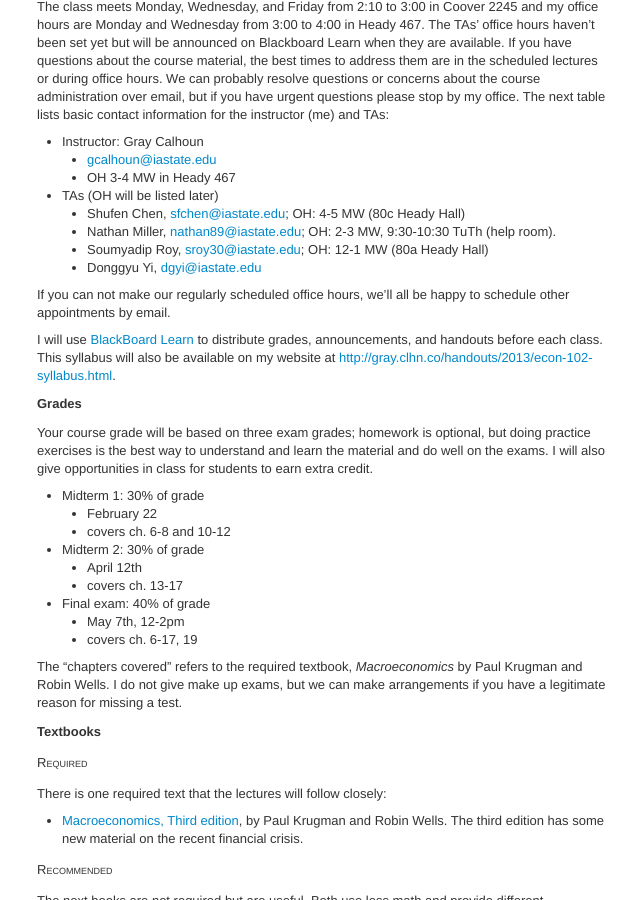
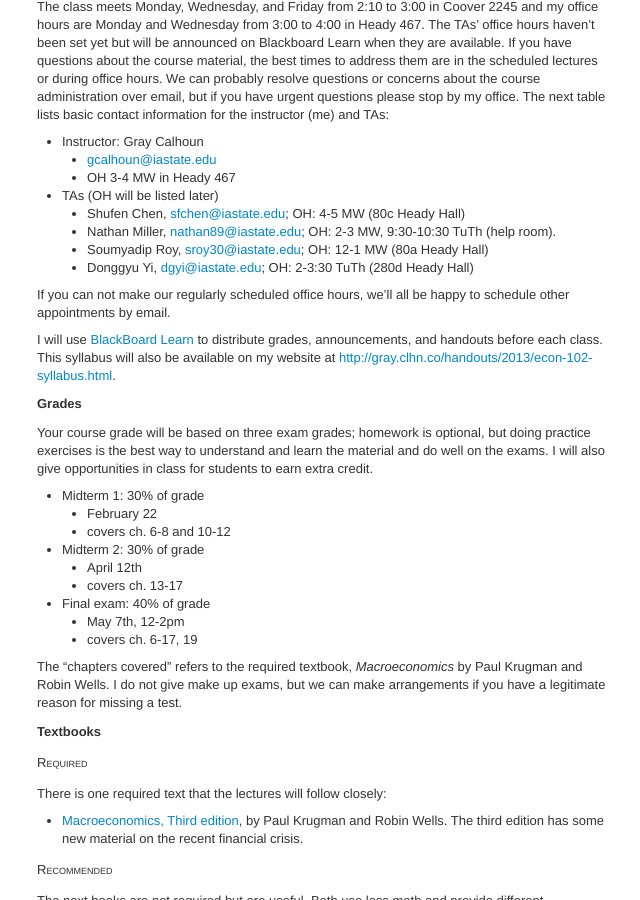
Before and after one commit to mmkuang/grayclhn.github.io, a Jekyll site: the page built from handouts/_posts/2013-01-11-econ-102-syllabus.md, in a window 1280 px wide and 900 px high, scrolled down 477 px. Shown: the whole window, without its empty margins (618-1258 px from the left). Built offline with Jekyll 4.4.1, drawn with Linux system fonts in a browser that asks for light colours.

Commit message:
Add final ta office hours for 102

```diff
--- a/handouts/_posts/2013-01-11-econ-102-syllabus.md
+++ b/handouts/_posts/2013-01-11-econ-102-syllabus.md
@@ -49,7 +49,7 @@
   * Shufen Chen, <sfchen@iastate.edu>; OH: 4-5 MW (80c Heady Hall)
   * Nathan Miller, <nathan89@iastate.edu>; OH: 2-3 MW, 9:30-10:30 TuTh (help room).
   * Soumyadip Roy, <sroy30@iastate.edu>; OH: 12-1 MW (80a Heady Hall)
-  * Donggyu Yi, <dgyi@iastate.edu>
+  * Donggyu Yi, <dgyi@iastate.edu>; OH: 2-3:30 TuTh (280d Heady Hall)
 
 If you can not make our regularly scheduled office hours, we'll all be
 happy to schedule other appointments by email.
```
